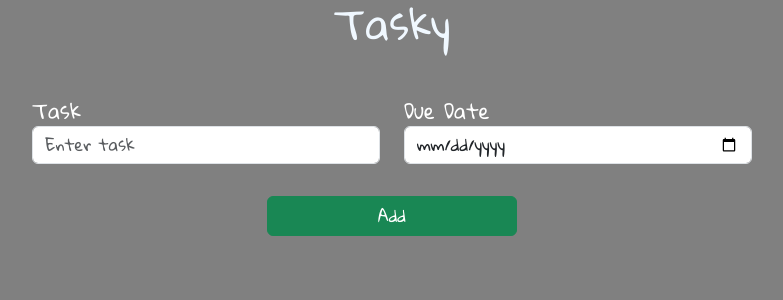
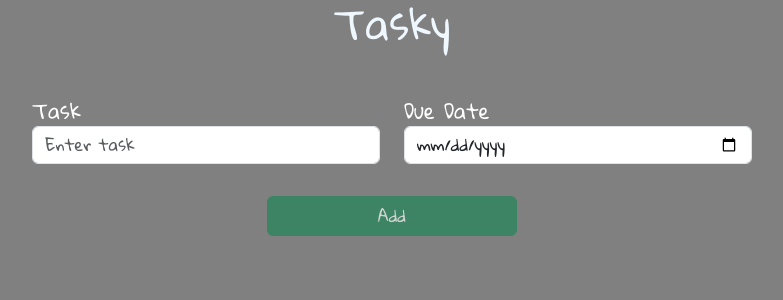
Before and after one commit to 02-ahmed/Tasky-react, a React (Vite) app: page / in a window 1280 px wide. Shown: the top 300 px of the page, without its empty margins (248-1031 px from the left). Built offline with nearby package versions, Linux system fonts and the light colour scheme.

Commit message:
modified code to disable button

```diff
--- a/src/components/AddTodo.tsx
+++ b/src/components/AddTodo.tsx
@@ -18,7 +18,7 @@
 }
 
 const AddTodo = ({onSubmit}:Props) => {
-  const {register, reset, handleSubmit, formState:{errors}} = useForm<TodoFormData>({resolver:zodResolver(schema)})
+  const {register, reset, handleSubmit, formState:{errors, isValid}} = useForm<TodoFormData>({resolver:zodResolver(schema)})
   return (
     <>
     <div className="container">
@@ -39,7 +39,7 @@
               </div>
               <div className='row justify-content-center mt-3'>
                 <div className="col-auto">
-                  <button className='btn btn-success add-btn'>Add</button>
+                  <button className='btn btn-success add-btn' disabled={!isValid}>Add</button>
                 </div>
               </div>
         </form>
```
